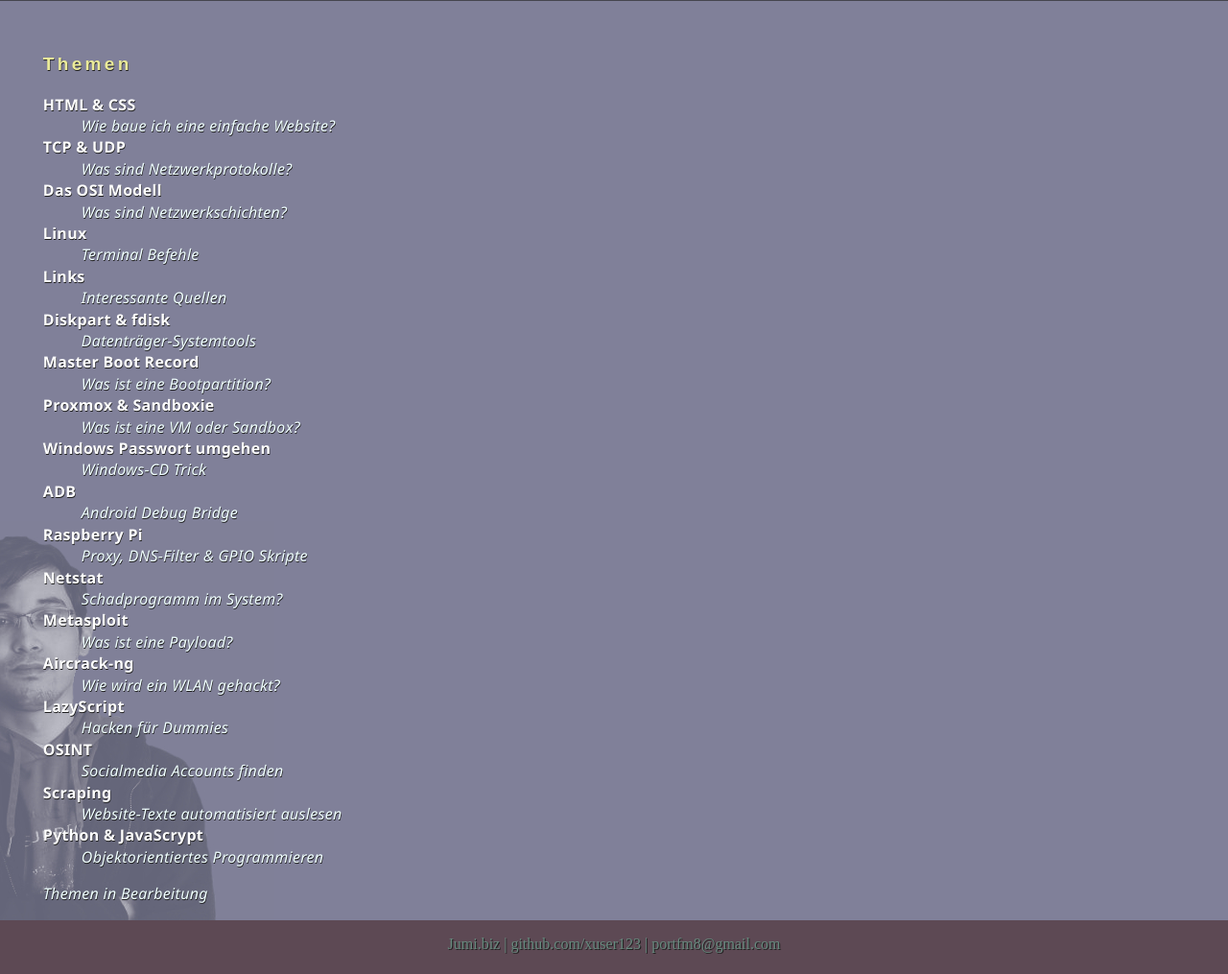
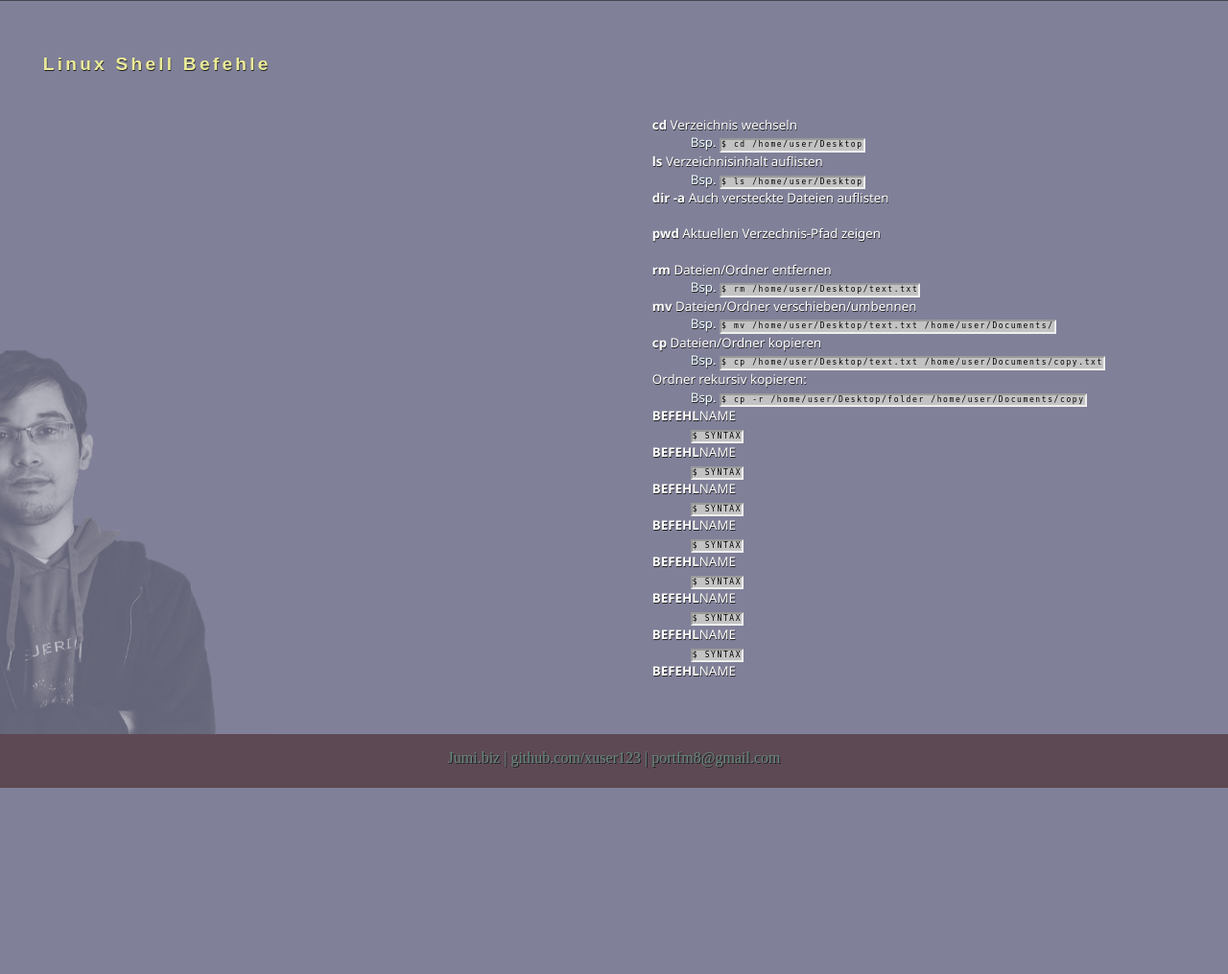
Before and after one commit to xuser123/Jumi.biz, a PHP site: page /linux.html in a window 1280 px wide. Shown: the part 46-1061 px from the top of the page at 96% size. After the commit the page ends 867 px from the top, so only its background shows below. Run offline with PHP 8.4, Linux system fonts and the light colour scheme; some web fonts are replaced.

Commit message:
Viel neuer Text, Thema Ports und Linux Shell (angefangen)

```diff
--- a/index.html
+++ b/index.html
@@ -37,7 +37,7 @@
       <div class="page">
          <div class="container">
             <main>
-            <h3>Willkommen</h3><p><strong>Diese Website ist momentan eine Baustelle.</strong> Hier findest du Computerthemen und Projekte. Diese Website beinhaltet Memoiren zu verschiedenen Anwendungen. Ich möchte meinen Horizont erweitern und reflektieren. Wissen ist Macht. Wenn du ähnlichen Enthusiasmus hast hoffe ich, dass ich Dich neugierig gemacht habe.</p><br>
+            <h3>Willkommen</h3><p><strong>Diese Website ist momentan eine Baustelle.</strong> Hier findest du Computerthemen und Projekte. Diese Website beinhaltet Recherchen zu verschiedenen Anwendungen. Ich möchte meinen Horizont erweitern und reflektieren. Wissen ist Macht. Wenn du ähnlichen Enthusiasmus hast hoffe ich, dass ich Dich neugierig gemacht habe.</p><br>
             <h3>Über mich</h3><p>Ich wurde inspiriert durch den Chaos Computer Club. Mein erster PC war ein Intel Pentium 2 mit Windows 98.</p>
             </main>
             <dl class="right_grid">
--- a/linux.html
+++ b/linux.html
@@ -36,49 +36,40 @@
       <div id="page">
          <div class="container">
             <main>
-               <h3>Themen</h3>
-               <dl>
-                  <dt><a href="html.html"><b>HTML & CSS</b></a></dt>
-                  <dd><em>Wie baue ich eine einfache Website?</em></dd>
-                  <dt><b>TCP & UDP</b></dt>
-                  <dd><em>Was sind Netzwerkprotokolle?</em></dd>
-                  <dt><b>Das OSI Modell</b></dt>
-                  <dd><em>Was sind Netzwerkschichten?</em></dd>
-                  <dt><b>Linux</b></dt>
-                  <dd><em>Terminal Befehle</em></dd>
-                  <dt><b>Links</b></dt>
-                  <dd><em>Interessante Quellen</em></dd>
-                  <dt><a href="diskpdd.html"><b>Diskpart & fdisk</b></a></dt>
-                  <dd><em>Datenträger-Systemtools</em></dd>
-                  <dt><b>Master Boot Record</b></dt>
-                  <dd><em>Was ist eine Bootpartition?</em></dd>
-                  <dt><a href="vm.html"><b>Proxmox & Sandboxie</b></a></dt>
-                  <dd><em>Was ist eine VM oder Sandbox?</em></dd>
-                  <dt><b>Windows Passwort umgehen</b></dt>
-                  <dd><em>Windows-CD Trick</em></dd>
-                  <dt><b>ADB</b></dt>
-                  <dd><em>Android Debug Bridge</em></dd>
-                  <dt><b>Raspberry Pi</b></dt>
-                  <dd><em>Proxy, DNS-Filter & GPIO Skripte</em></dd>
-                  <dt><b>Netstat</b></dt>
-                  <dd><em>Schadprogramm im System?</em></dd>
-                  <dt><b>Metasploit</b></dt>
-                  <dd><em>Was ist eine Payload?</em></dd>
-                  <dt><b>Aircrack-ng</b></dt>
-                  <dd><em>Wie wird ein WLAN gehackt?</em></dd>
-                  <dt><b>LazyScript</b></dt>
-                  <dd><em>Hacken für Dummies</em></dd>
-                  <dt><b>OSINT</b></dt>
-                  <dd><em>Socialmedia Accounts finden</em></dd>
-                  <dt><b>Scraping</b></dt>
-                  <dd><em>Website-Texte automatisiert auslesen</em></dd>
-                  <dt><b>Python & JavaScrypt</b></dt>
-                  <dd><em>Objektorientiertes Programmieren</em></dd>
-               </dl>
-               <em>Themen in Bearbeitung</em></p>
+               <h3>Linux Shell Befehle</h3>
+               <p></p>
             </main>
-            <div class="right_grid">
-            </div>
+            <dl class="right_grid">
+               <dt><b>cd </b>Verzeichnis wechseln</dt>
+               <dd>Bsp. <code>$ cd /home/user/Desktop</code></dd>
+               <dt><b>ls </b>Verzeichnisinhalt auflisten</dt>
+               <dd>Bsp. <code>$ ls /home/user/Desktop</code></dd>
+               <dt><b>dir -a </b>Auch versteckte Dateien auflisten</dt><br>
+               <dt><b>pwd </b>Aktuellen Verzechnis-Pfad zeigen</dt><br>
+               <dt><b>rm </b>Dateien/Ordner entfernen</dt>
+               <dd>Bsp. <code>$ rm /home/user/Desktop/text.txt</code></dd>
+               <dt><b>mv </b>Dateien/Ordner verschieben/umbennen</dt>
+               <dd>Bsp. <code>$ mv /home/user/Desktop/text.txt /home/user/Documents/</code></dd>
+               <dt><b>cp </b>Dateien/Ordner kopieren</dt>
+               <dd>Bsp. <code>$ cp /home/user/Desktop/text.txt /home/user/Documents/copy.txt</code></dd>
+               <dt>Ordner rekursiv kopieren:</dt>
+               <dd>Bsp. <code>$ cp -r /home/user/Desktop/folder /home/user/Documents/copy</code></dd>
+               <dt><b>BEFEHL</b>NAME</dt>
+               <dd><code>$ SYNTAX</code></dd>
+               <dt><b>BEFEHL</b>NAME</dt>
+               <dd><code>$ SYNTAX</code></dd>
+               <dt><b>BEFEHL</b>NAME</dt>
+               <dd><code>$ SYNTAX</code></dd>
+               <dt><b>BEFEHL</b>NAME</dt>
+               <dd><code>$ SYNTAX</code></dd>
+               <dt><b>BEFEHL</b>NAME</dt>
+               <dd><code>$ SYNTAX</code></dd>
+               <dt><b>BEFEHL</b>NAME</dt>
+               <dd><code>$ SYNTAX</code></dd>
+               <dt><b>BEFEHL</b>NAME</dt>
+               <dd><code>$ SYNTAX</code></dd>
+               <dt><b>BEFEHL</b>NAME</dt>
+            </dl>
          </div>
          <footer>
             <p>Jumi.biz | <a id="footer-link" href="https://github.com/xuser123" target="_blank">github.com/xuser123</a> | portfm8@gmail.com</p>
--- a/style.css
+++ b/style.css
@@ -35,7 +35,7 @@ main {
 
 }
 .right_grid {
-    padding-top: 5.5em;
+    padding-top: 5.3em;
     padding-bottom: 3.2em;
     width: 100%;
     font-size: smaller;
@@ -192,7 +192,7 @@ code, #box { /* Code Fenster in html.html */
     border: 2px;
     border-style: inset;
     background-color: rgb(195, 195, 195);
-    line-height: 1.5em;
+    line-height: 1.3em;
     text-shadow: none;
     max-width: 480px;
 
```
Also changed, not shown: ports.html (+71 -24 lines).
